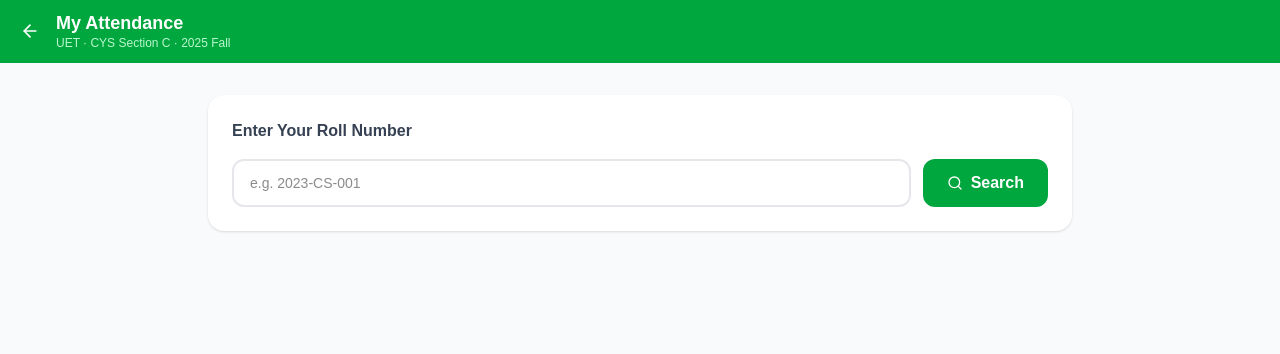
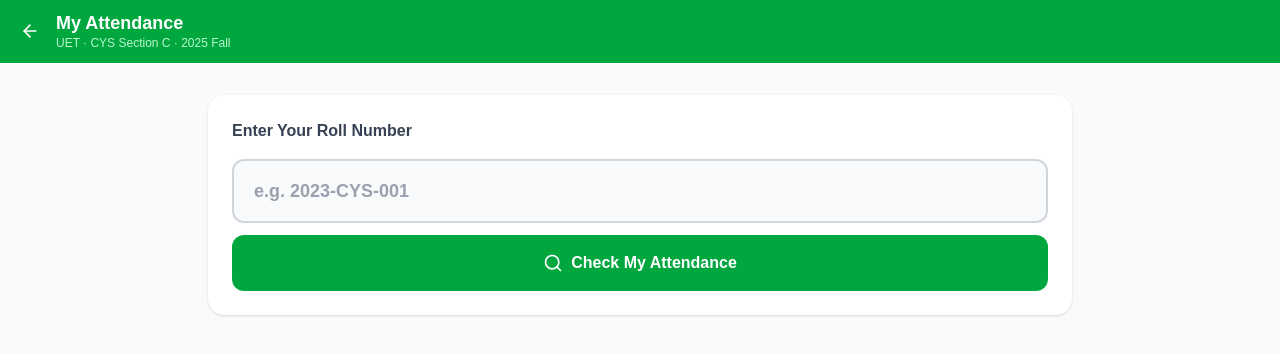
Before and after one commit to muhammad-zaid1507/uet-attendance, a Next.js app: page /student in a window 1280 px wide. Shown: the top 354 px of the page. Built offline with nearby package versions, Linux system fonts and the light colour scheme.

Commit message:
Student page: bigger roll no input, full-width button

```diff
--- a/app/student/page.tsx
+++ b/app/student/page.tsx
@@ -104,20 +104,20 @@ export default function StudentPage() {
         {/* Search */}
         <form onSubmit={search} className="bg-white rounded-2xl shadow p-6 mb-6 mt-4">
           <h2 className="font-semibold text-gray-700 mb-4">Enter Your Roll Number</h2>
-          <div className="flex gap-3">
+          <div className="flex flex-col gap-3">
             <input
               value={rollNo}
               onChange={e => setRollNo(e.target.value)}
-              placeholder="e.g. 2023-CS-001"
-              className="flex-1 border-2 border-gray-200 rounded-xl px-4 py-3 text-sm focus:outline-none focus:border-green-400 transition-colors"
+              placeholder="e.g. 2023-CYS-001"
+              className="w-full border-2 border-gray-300 rounded-xl px-5 py-4 text-lg font-semibold text-gray-900 placeholder-gray-400 focus:outline-none focus:border-green-500 focus:ring-2 focus:ring-green-100 transition-all bg-gray-50"
             />
             <button
               type="submit"
               disabled={loading}
-              className="bg-green-600 hover:bg-green-700 text-white px-6 py-3 rounded-xl font-semibold flex items-center gap-2 transition-colors disabled:opacity-60"
+              className="w-full bg-green-600 hover:bg-green-700 text-white py-4 rounded-xl font-bold text-base flex items-center justify-center gap-2 transition-colors disabled:opacity-60"
             >
-              <Search className="w-4 h-4" />
-              {loading ? 'Searching...' : 'Search'}
+              <Search className="w-5 h-5" />
+              {loading ? 'Searching...' : 'Check My Attendance'}
             </button>
           </div>
           {error && <p className="text-red-500 text-sm mt-3">{error}</p>}
```
